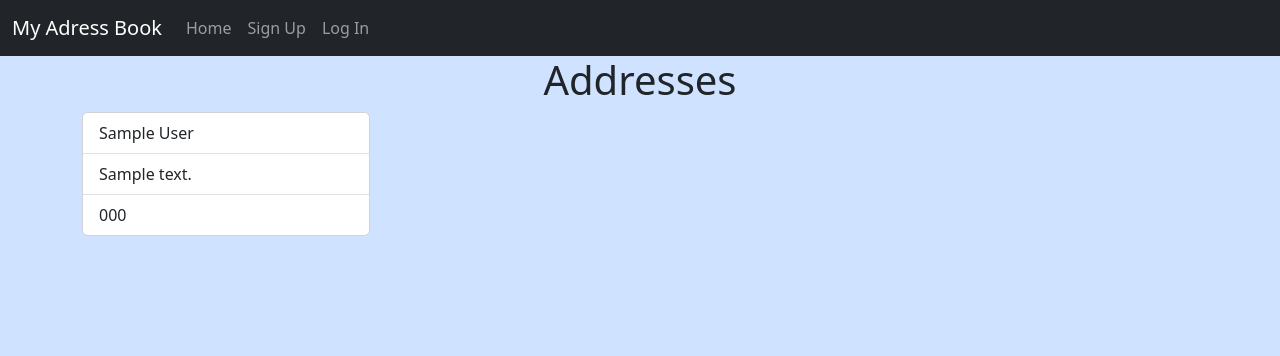
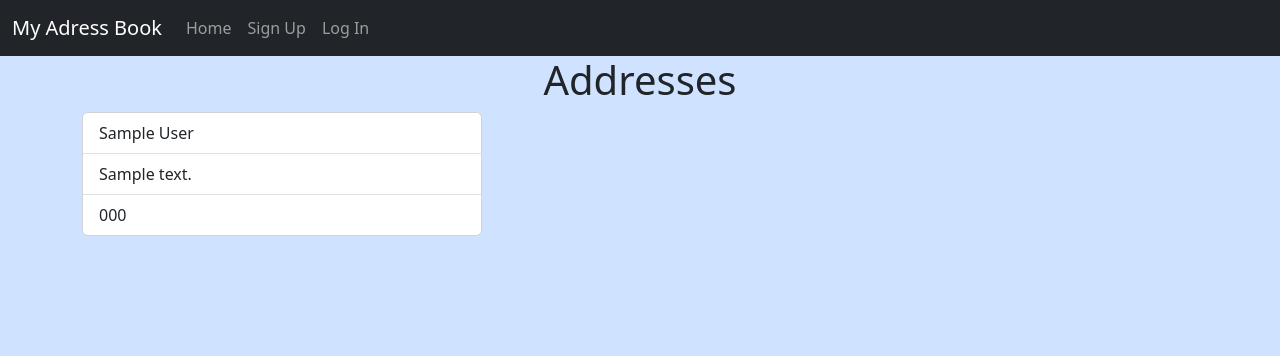
Before and after one commit to terrykub80/Adresses, a Flask app: template app/templates/addresses.html in a window 1280 px wide. Shown: the top 356 px of the page. Run offline with Flask 3, Linux system fonts and the light colour scheme; the template is opened without the code that fills it: values that come from a table or form of the project are taken from there, others are empty; tables that the repository leaves empty hold one stand-in row (values such as "Sample post").

Commit message:
got addresses to show

```diff
--- a/app/templates/addresses.html
+++ b/app/templates/addresses.html
@@ -6,8 +6,8 @@
 
   <h1 class="text-center">Addresses</h1>
 
-{% for adds in address %}
-<div class="card" style="width: 18rem;">
+  {% for adds in addies %}
+  <div class="card" style="width: 25rem;">
       <ul class="list-group list-group-flush">
         <li class="list-group-item">{{ adds.first_name }} {{ adds.last_name }}</li>
         <li class="list-group-item">{{ adds.address }}</li>
```
Lines whose indentation alone changed are shown as unchanged.
